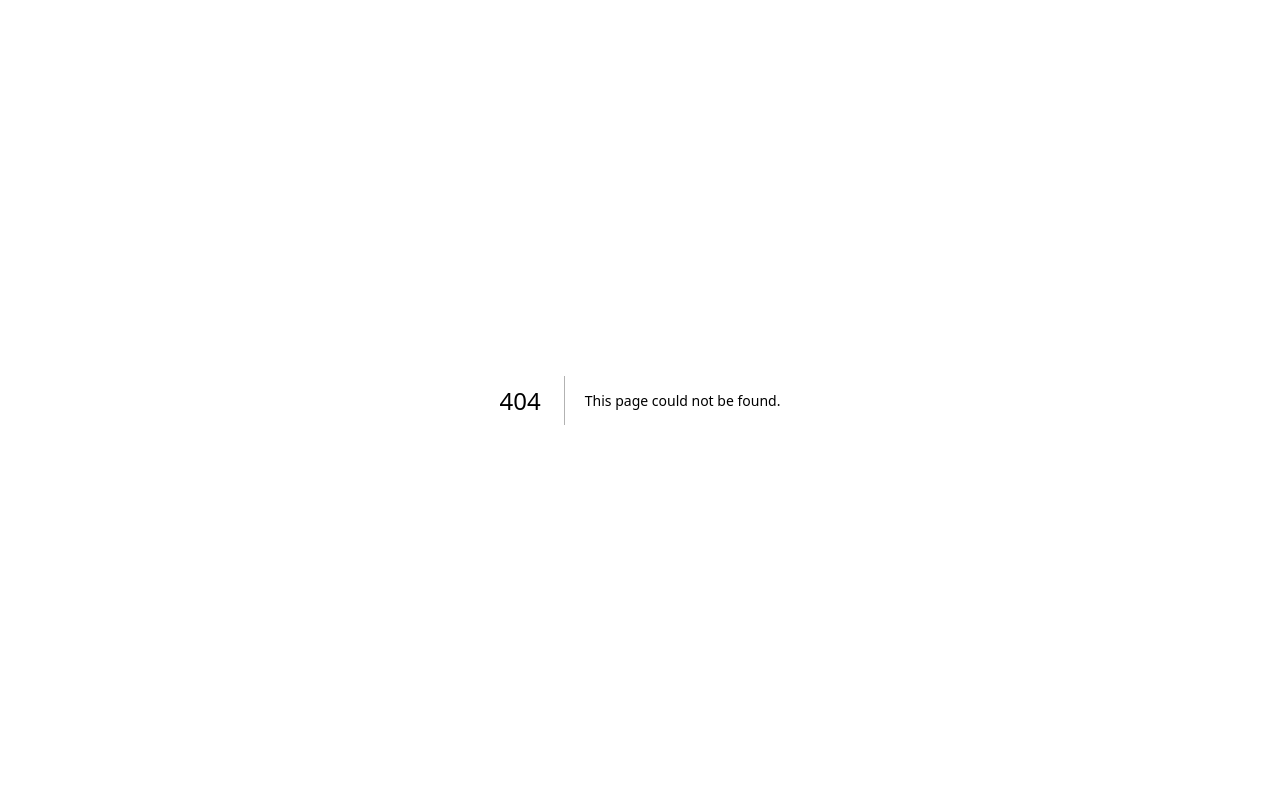
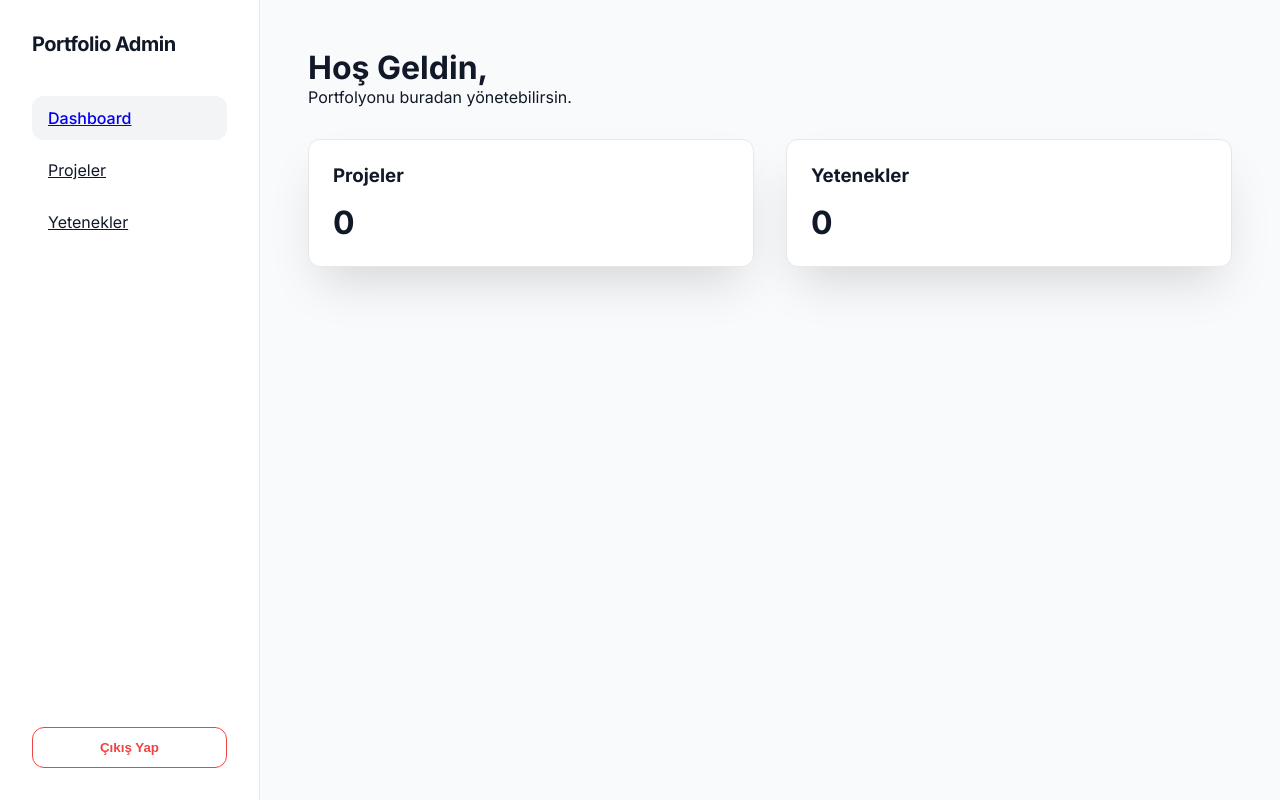
Before and after one commit to HighRadiation/web-site-portfolio, a Next.js app: page /admin in a window 1280 px wide. Before the commit this address had no page. Built offline with nearby package versions, Linux system fonts and the light colour scheme; no server answers.

Commit message:
Adım 3: Supabase Auth ve Admin Rotaları

```diff
--- /dev/null
+++ b/src/app/admin/layout.tsx
@@ -0,0 +1,69 @@
+import { logout } from '../login/actions'
+
+export default function AdminLayout({
+  children,
+}: {
+  children: React.ReactNode
+}) {
+  return (
+    <div style={{ display: 'flex', minHeight: '100vh', backgroundColor: 'var(--background)' }}>
+      <aside style={{
+        width: '260px',
+        borderRight: '1px solid var(--border)',
+        padding: '2rem',
+        display: 'flex',
+        flexDirection: 'column',
+        backgroundColor: 'var(--card)'
+      }}>
+        <div style={{ marginBottom: '2.5rem' }}>
+          <h2 style={{ fontSize: '1.25rem', fontWeight: 700, letterSpacing: '-0.025em' }}>Portfolio Admin</h2>
+        </div>
+
+        <nav style={{ flex: 1 }}>
+          <ul style={{ listStyle: 'none' }}>
+            <li style={{ marginBottom: '0.5rem' }}>
+              <a href="/admin" style={{
+                display: 'block',
+                padding: '0.75rem 1rem',
+                borderRadius: 'var(--radius)',
+                backgroundColor: 'var(--input)',
+                fontWeight: 500
+              }}>Dashboard</a>
+            </li>
+            <li style={{ marginBottom: '0.5rem' }}>
+              <a href="/admin/projects" style={{
+                display: 'block',
+                padding: '0.75rem 1rem',
+                borderRadius: 'var(--radius)',
+                color: 'var(--text-muted)'
+              }}>Projeler</a>
+            </li>
+            <li style={{ marginBottom: '0.5rem' }}>
+              <a href="/admin/skills" style={{
+                display: 'block',
+                padding: '0.75rem 1rem',
+                borderRadius: 'var(--radius)',
+                color: 'var(--text-muted)'
+              }}>Yetenekler</a>
+            </li>
+          </ul>
+        </nav>
+
+        <form action={logout} style={{ marginTop: 'auto' }}>
+          <button type="submit" className="login-button" style={{
+            backgroundColor: 'transparent',
+            border: '1px solid #ef4444',
+            color: '#ef4444',
+            marginTop: '0'
+          }}>
+            Çıkış Yap
+          </button>
+        </form>
+      </aside>
+
+      <main style={{ flex: 1, padding: '3rem', overflowY: 'auto' }}>
+        {children}
+      </main>
+    </div>
+  )
+}
--- /dev/null
+++ b/src/app/admin/page.tsx
@@ -0,0 +1,26 @@
+import { createClient } from '@/lib/supabase/server'
+
+export default async function AdminDashboard() {
+  const supabase = await createClient()
+  const { data: { user } } = await supabase.auth.getUser()
+
+  return (
+    <div>
+      <header style={{ marginBottom: '2rem' }}>
+        <h1 style={{ fontSize: '2rem', fontWeight: 700 }}>Hoş Geldin, {user?.email}</h1>
+        <p style={{ color: 'var(--text-muted)' }}>Portfolyonu buradan yönetebilirsin.</p>
+      </header>
+
+      <div style={{ display: 'grid', gridTemplateColumns: 'repeat(auto-fit, minmax(300px, 1fr))', gap: '2rem' }}>
+        <div className="login-card" style={{ maxWidth: 'none', padding: '1.5rem' }}>
+          <h3>Projeler</h3>
+          <p style={{ fontSize: '2rem', fontWeight: 700, marginTop: '1rem' }}>0</p>
+        </div>
+        <div className="login-card" style={{ maxWidth: 'none', padding: '1.5rem' }}>
+          <h3>Yetenekler</h3>
+          <p style={{ fontSize: '2rem', fontWeight: 700, marginTop: '1rem' }}>0</p>
+        </div>
+      </div>
+    </div>
+  )
+}
--- /dev/null
+++ b/src/app/login/actions.ts
@@ -0,0 +1,28 @@
+'use server'
+
+import { createClient } from '@/lib/supabase/server'
+import { redirect } from 'next/navigation'
+
+export async function login(formData: FormData) {
+  const supabase = await createClient()
+
+  const email = formData.get('email') as string
+  const password = formData.get('password') as string
+
+  const { error } = await supabase.auth.signInWithPassword({
+    email,
+    password,
+  })
+
+  if (error) {
+    return redirect('/login?error=Could not authenticate user')
+  }
+
+  redirect('/admin')
+}
+
+export async function logout() {
+  const supabase = await createClient()
+  await supabase.auth.signOut()
+  redirect('/login')
+}
```
Also changed, not shown: documents/2026-04-24_21-47-04.md (added, +22 -0 lines), src/app/login/page.tsx (added, +50 -0 lines), src/middleware.ts (added, +61 -0 lines).
